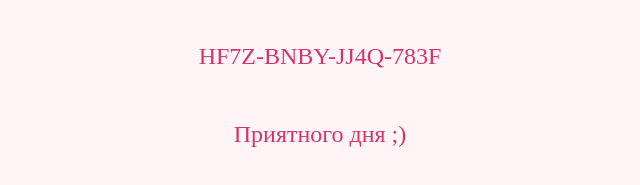
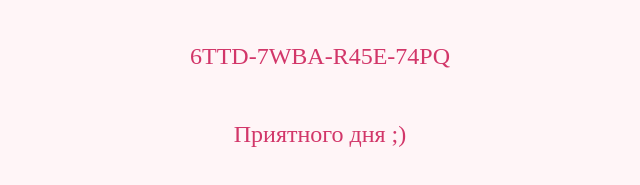
Before and after one commit to Summify981/summify981.github.io, a plain HTML site: page final.html in a window 1280 px wide. Shown: the part 383-568 px from the top of the page, 320-960 px from the left. Drawn offline with Linux system fonts and the light colour scheme.

Commit message:
Update final.html

```diff
--- a/final.html
+++ b/final.html
@@ -137,7 +137,7 @@
 <body>
     <h2>Пока калиточка закрыта - придется кидаться через нее ))</h2>
 	<h2>Сохрани этот код, он отлично подходит к корзине ВБ</h2>
-	<h2>HF7Z-BNBY-JJ4Q-783F</h2>
+	<h2>6TTD-7WBA-R45E-74PQ</h2>
 	<h2>Приятного дня ;)</h2>
 </body>
 </html>
```
